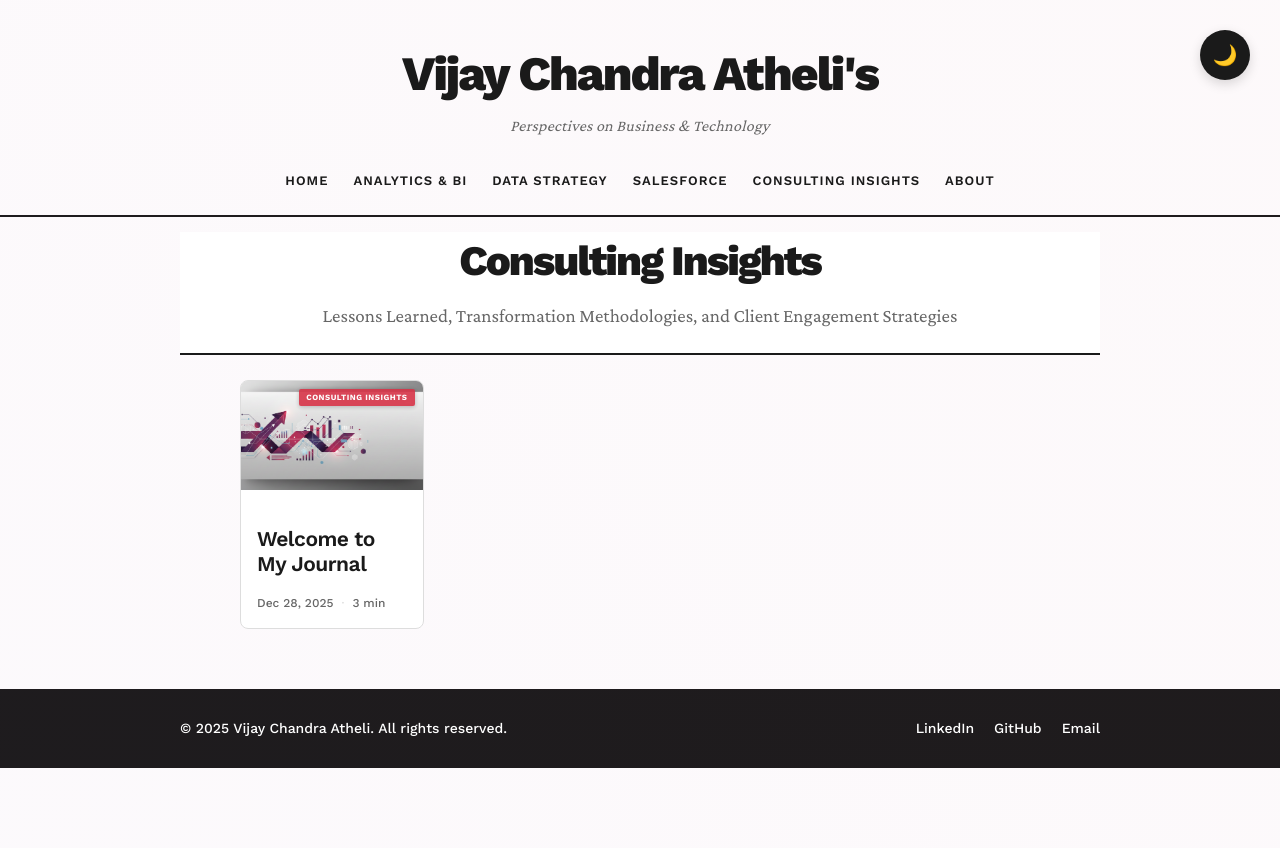
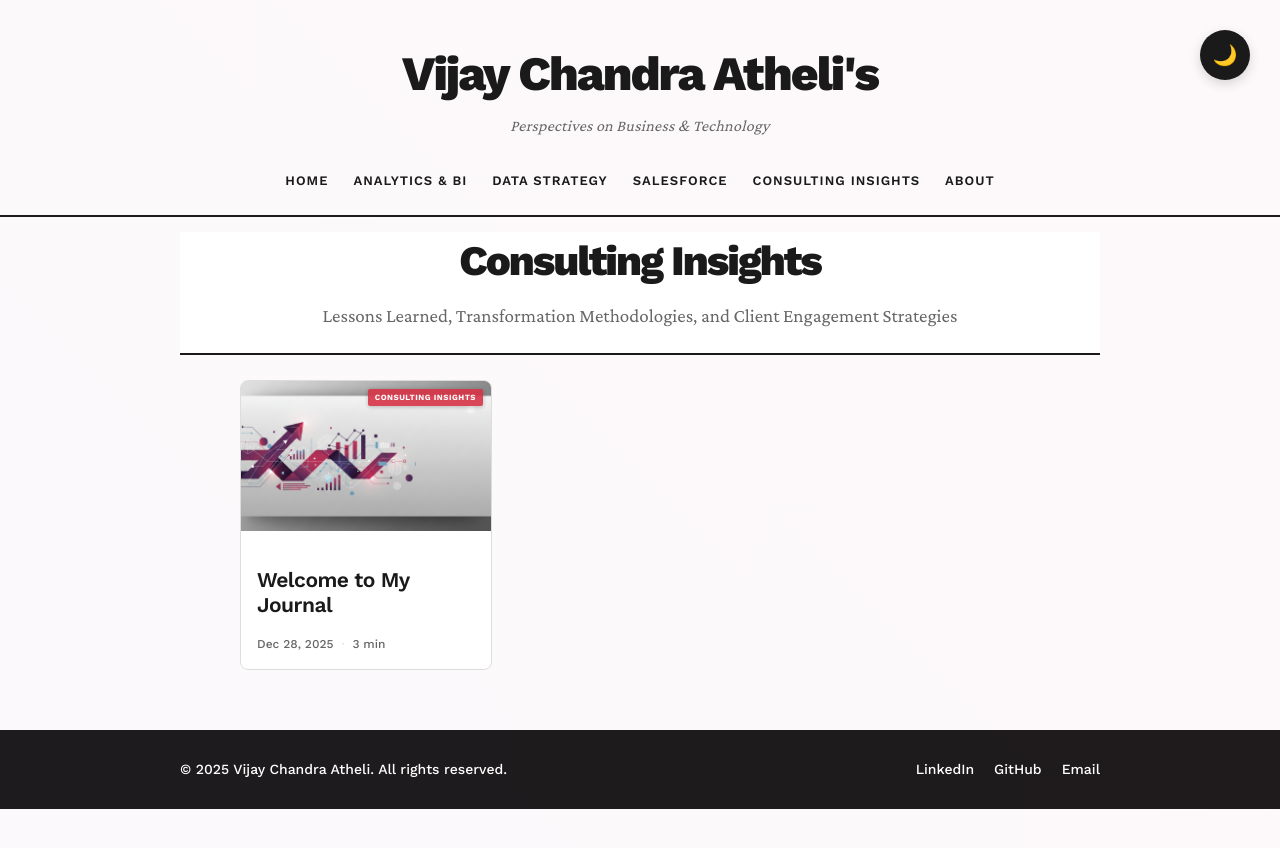
Before and after one commit to VijayChandraAtheli/vijaychandraatheli.com, a Jekyll site: the page built from pages/consulting-insights.md, in a window 1280 px wide. Shown: the top 848 px of the page. Built offline with Jekyll 4.4.1, drawn with Linux system fonts in a browser that asks for light colours.

Commit message:
Category pages: 3 columns instead of 4 for better card sizing

```diff
--- a/assets/css/main.css
+++ b/assets/css/main.css
@@ -474,6 +474,11 @@ body.dark-mode footer {
     display: grid;
     grid-template-columns: repeat(4, 1fr);
     gap: 22px;
+}
+
+/* Category pages use 3 columns instead of 4 */
+.page .articles-grid {
+    grid-template-columns: repeat(3, 1fr);
 }
 
 /* ==========================================================================
```
